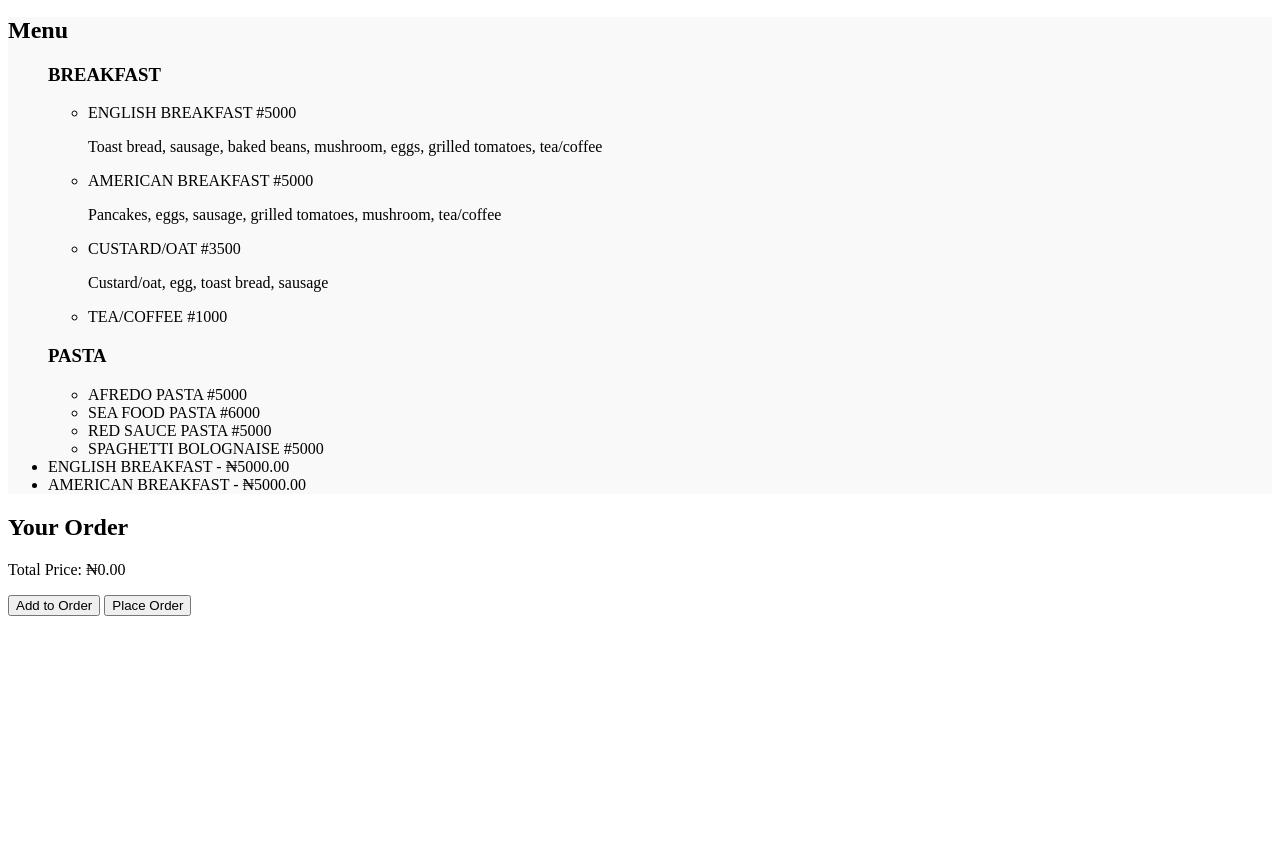
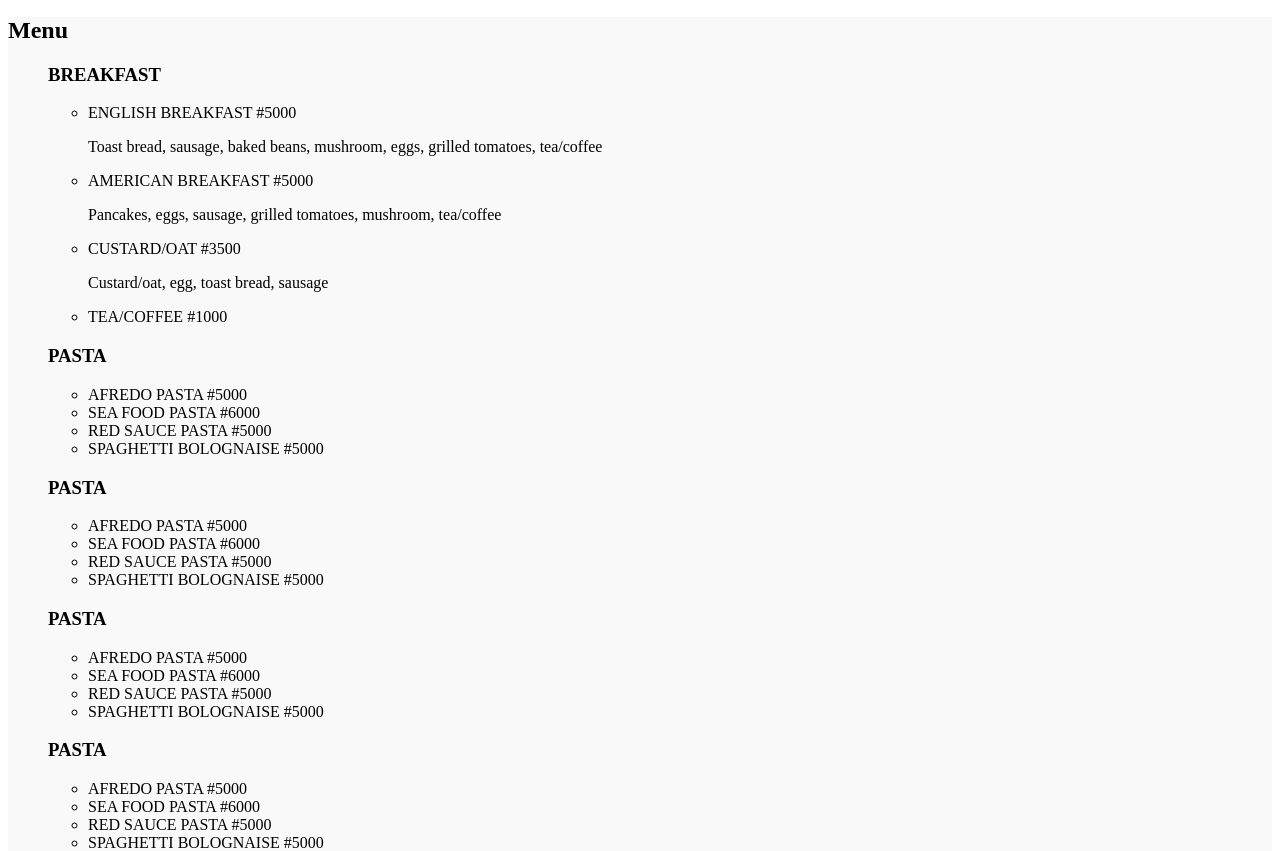
Before and after one commit to thewebguyy/55, a plain HTML site: page order.html in a window 1280 px wide. Shown: the part 101-952 px from the top of the page. Before the commit the page ends 800 px from the top, so only its background shows below. Drawn offline with Linux system fonts and the light colour scheme.

Commit message:
updated menu page

```diff
--- a/order.html
+++ b/order.html
@@ -68,6 +68,70 @@
                 <!-- Add more pasta items here -->
             </ul>
 
+            <h3>PASTA</h3>
+            <ul id="pasta-menu">
+                <li>
+                    <span class="menu-item-name">AFREDO PASTA</span>
+                    <span class="menu-item-price">#5000</span>
+                </li>
+                <li>
+                    <span class="menu-item-name">SEA FOOD PASTA</span>
+                    <span class="menu-item-price">#6000</span>
+                </li>
+                <li>
+                    <span class="menu-item-name">RED SAUCE PASTA</span>
+                    <span class="menu-item-price">#5000</span>
+                </li>
+                <li>
+                    <span class="menu-item-name">SPAGHETTI BOLOGNAISE</span>
+                    <span class="menu-item-price">#5000</span>
+                </li>
+                <!-- Add more pasta items here -->
+            </ul>
+
+            <h3>PASTA</h3>
+            <ul id="pasta-menu">
+                <li>
+                    <span class="menu-item-name">AFREDO PASTA</span>
+                    <span class="menu-item-price">#5000</span>
+                </li>
+                <li>
+                    <span class="menu-item-name">SEA FOOD PASTA</span>
+                    <span class="menu-item-price">#6000</span>
+                </li>
+                <li>
+                    <span class="menu-item-name">RED SAUCE PASTA</span>
+                    <span class="menu-item-price">#5000</span>
+                </li>
+                <li>
+                    <span class="menu-item-name">SPAGHETTI BOLOGNAISE</span>
+                    <span class="menu-item-price">#5000</span>
+                </li>
+                <!-- Add more pasta items here -->
+            </ul>
+
+            <h3>PASTA</h3>
+            <ul id="pasta-menu">
+                <li>
+                    <span class="menu-item-name">AFREDO PASTA</span>
+                    <span class="menu-item-price">#5000</span>
+                </li>
+                <li>
+                    <span class="menu-item-name">SEA FOOD PASTA</span>
+                    <span class="menu-item-price">#6000</span>
+                </li>
+                <li>
+                    <span class="menu-item-name">RED SAUCE PASTA</span>
+                    <span class="menu-item-price">#5000</span>
+                </li>
+                <li>
+                    <span class="menu-item-name">SPAGHETTI BOLOGNAISE</span>
+                    <span class="menu-item-price">#5000</span>
+                </li>
+                <!-- Add more pasta items here -->
+            </ul>
+
+
             <!-- Menu items go here -->
         </ul>
     </section>
```
